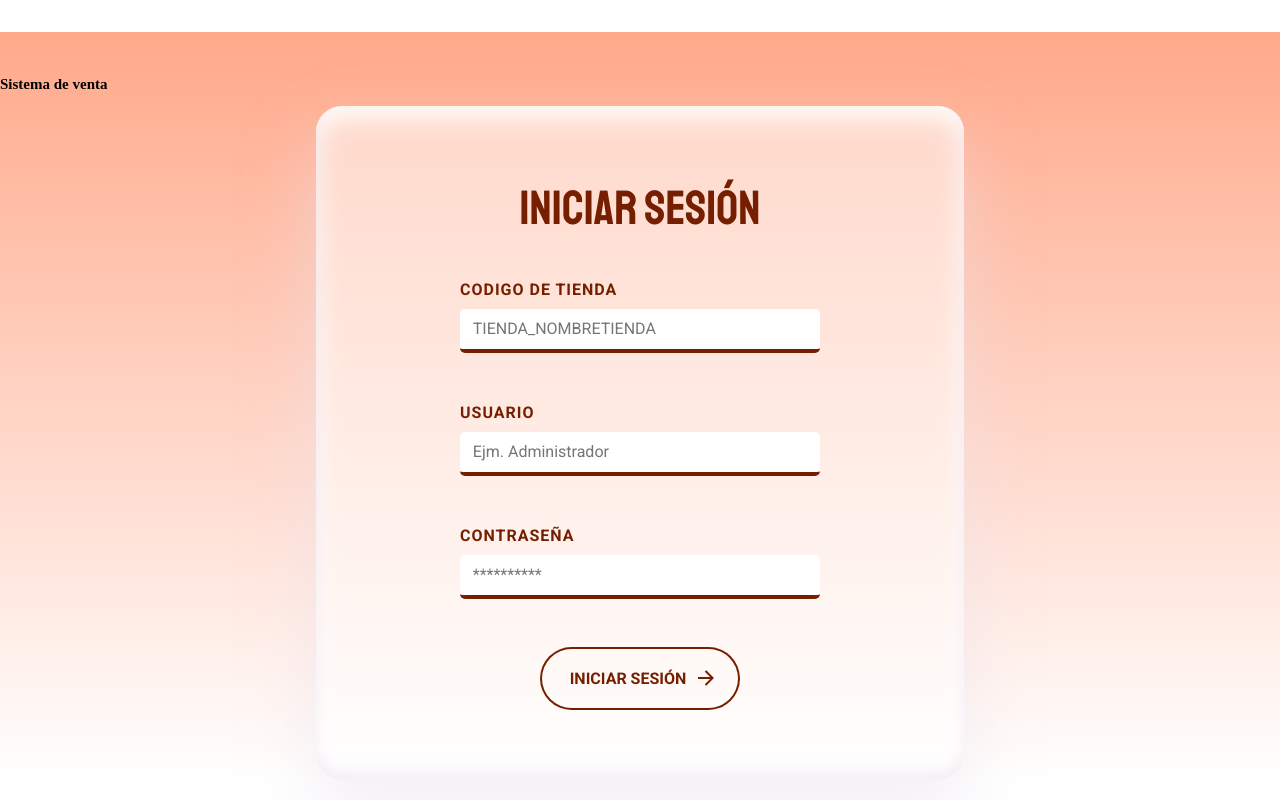
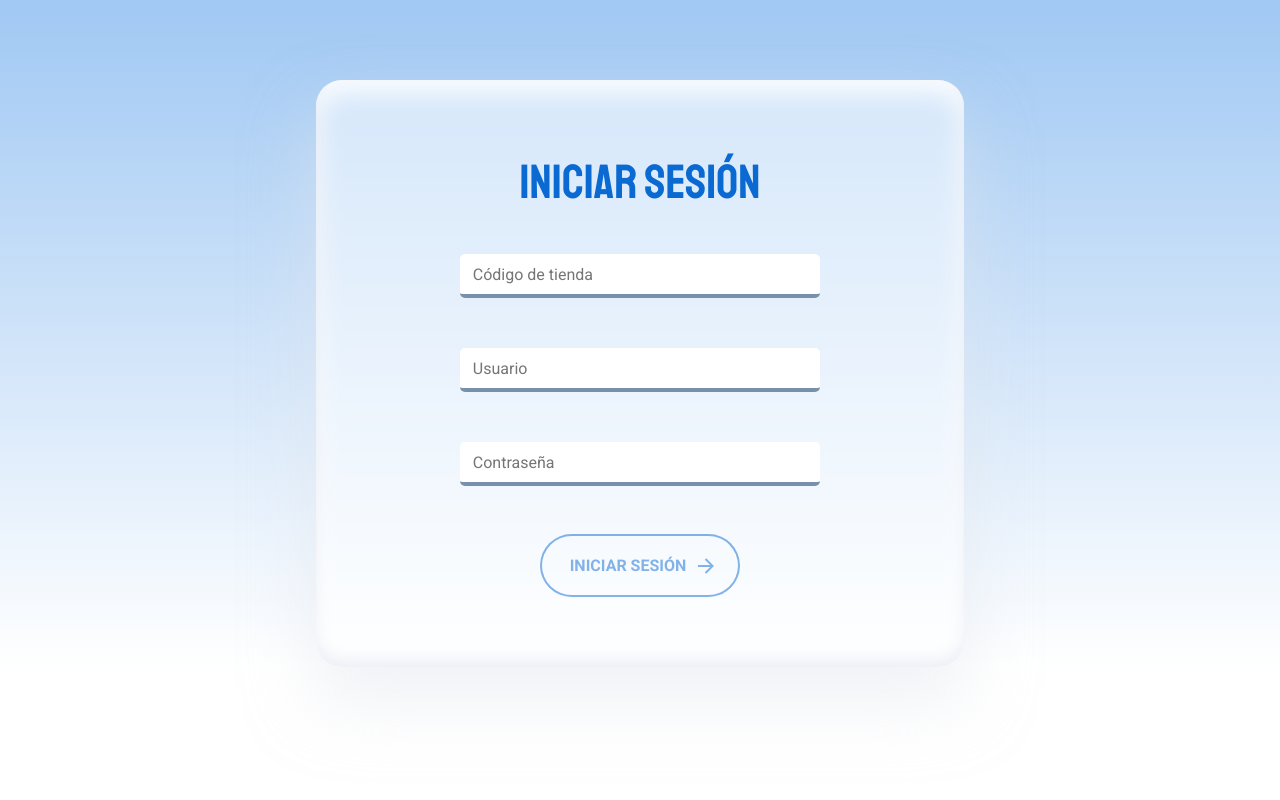
Before and after one commit to Bruce1302/sistema-ventas-ui, an Angular app: page /login in a window 1280 px wide. Built offline with nearby package versions, Linux system fonts and the light colour scheme; a web font is replaced by a local one.

Commit message:
mejorando detalles en el login

```diff
--- a/src/app/components/login/login.component.css
+++ b/src/app/components/login/login.component.css
@@ -1,9 +1,10 @@
+
 .contenedor-principal
 {
-  background: linear-gradient(to bottom, #FFA98A, #ffffff);
+  background: linear-gradient(to bottom, #a0c8f3, #ffffff);
   /*border: 1px solid black;*/
-  margin-top: 2rem ;
-  padding-top: 2rem;
+  /*margin-top: 2rem;*/
+  padding-top: 5rem;
 }
 
 .login-contenedor
@@ -23,7 +24,7 @@
   backdrop-filter: blur(5px);
   background-color: rgba(255, 255, 255, 0.5);
   border-radius: 26px;
-  box-shadow: 0px 35px 68px 0px rgba(233, 225, 238, 0.5), inset 0px -8px 16px 0px rgba(233, 225, 238, 0.6), inset 0px 11px 28px 0px rgb(255, 255, 255);
+  box-shadow: 0px 35px 68px 0px rgb(225 230 238 / 0.5), inset 0px -8px 16px 0px rgb(225 229 238 / 0.6), inset 0px 11px 28px 0px rgb(255, 255, 255);
 }
 
 .login-contenedor h3
@@ -36,7 +37,7 @@
 
   margin-bottom: 1rem;
 
-  color: #751F00;
+  color: #0a6ad2;
 }
 
 .form-contenedor
@@ -62,7 +63,6 @@
   align-content: center;
   justify-content: center;
 
-
 }
 
 .campos-contenedor label
@@ -73,13 +73,13 @@
 
   letter-spacing: 1px;
 
-  color: #751F00;
+  color: #0a6ad2;
 }
 
 .campos-contenedor input
 {
   border: none;
-  border-bottom: 4px solid #751F00;
+  border-bottom: 4px solid #7890a9;
   border-radius: 5px;
   font-family: "Roboto", sans-serif;
   font-size: clamp(0.7rem, 0.325rem + 1.2vw, 1rem);
@@ -87,15 +87,13 @@
   height: 1.5rem;
   transition: border-color 0.3s ease-in-out, box-shadow 0.3s ease-in-out;
 
-
-
 }
 
 .campos-contenedor input:focus
 {
   outline: none;
-  border-color: #FF6B35;
-  box-shadow: rgba(255, 107, 53, 0.2) 0px 7px 29px 0px;
+  border-color: #0a6ad2;
+  box-shadow: rgb(165 200 239) 0px 7px 20px 0px;
 
 }
 
@@ -108,7 +106,6 @@
   font-weight: 700;
   font-size: clamp(0.8rem, 0.55rem + 0.8vw, 1rem);
 
-
   position: relative;
   display: flex;
   align-items: center;
@@ -118,18 +115,29 @@
   border-color: transparent;
   background-color: inherit;
   border-radius: 100px;
-  color: #751F00 ;
-  box-shadow: 0 0 0 2px #751F00;
+  color: #0a6ad2 ;
+  box-shadow: 0 0 0 2px #0a6ad2;
   cursor: pointer;
   overflow: hidden;
   transition: all 0.6s cubic-bezier(0.23, 1, 0.32, 1);
+}
+
+.btn-ingresar:disabled
+{
+  cursor: not-allowed;
+  opacity: 0.5;
+}
+
+.btn-ingresar.desactivado
+{
+  cursor: wait;
 }
 
 .btn-ingresar  svg
 {
   position: absolute;
   width: 24px;
-  fill: #751F00;
+  fill: #0a6ad2;
   z-index: 9;
   transition: all 0.8s cubic-bezier(0.23, 1, 0.32, 1);
 }
@@ -152,7 +160,7 @@
   transform: translate(-50%, -50%);
   width: 20px;
   height: 20px;
-  background-color: #FF6B35;
+  background-color: #0a6ad2;
   border-radius: 50%;
   opacity: 0;
   transition: all 0.8s cubic-bezier(0.23, 1, 0.32, 1);
@@ -169,7 +177,7 @@
 .btn-ingresar:hover
 {
   box-shadow: 0 0 0 12px transparent;
-  color: #212121;
+  color: white;
   border-radius: 12px;
 }
 
@@ -190,13 +198,13 @@
 
 .btn-ingresar:hover svg
 {
-  fill: #212121;
+  fill: white;
 }
 
 .btn-ingresar:active
 {
   scale: 0.95;
-  box-shadow: 0 0 0 4px #FF6B35;
+  box-shadow: 0 0 0 4px #0a6ad2;
 }
 
 .btn-ingresar:hover .circle
--- a/src/app/components/login/login.component.html
+++ b/src/app/components/login/login.component.html
@@ -1,26 +1,25 @@
 <section class="contenedor-principal">
 
-  <h2>Sistema de venta</h2>
   <section class="login-contenedor">
     <h3>Iniciar Sesión</h3>
 
-    <form (ngSubmit)="iniciarSesion()" class="form-contenedor">
+    <form (ngSubmit)="iniciarSesion()" [formGroup]="loginForm" class="form-contenedor">
       <div class="campos-contenedor">
-        <label for="codigoTienda">CODIGO DE TIENDA</label>
-        <input type="text" id="codigoTienda" name="codigoTienda" [(ngModel)]="credenciales.codigoTienda" placeholder="TIENDA_NOMBRETIENDA">
+        <!--label for="codigoTienda">CÓDIGO DE TIENDA</label-->
+        <input type="text" id="codigoTienda" formControlName="codigoTienda" name="codigoTienda" placeholder="Código de tienda">
       </div>
 
       <div class="campos-contenedor">
-        <label for="username">USUARIO</label>
-        <input type="text" id="username" name="username" [(ngModel)]="credenciales.username" placeholder="Ejm. Administrador">
+        <!--label for="username">USUARIO</label-->
+        <input type="text" id="username" formControlName="username" name="username" placeholder="Usuario">
       </div>
 
       <div class="campos-contenedor">
-        <label for="password">CONTRASEÑA</label>
-        <input type="password" id="password" name="password" [(ngModel)]="credenciales.password" placeholder="**********">
+        <!--label for="password">CONTRASEÑA</label-->
+        <input type="password" id="password" formControlName="password" name="password" placeholder="Contraseña">
       </div>
 
-      <button type="submit" class="btn-ingresar">
+      <button type="submit" class="btn-ingresar" [disabled]=" loginForm.invalid || logueando()" [ngClass]="{'desactivado': logueando()}">
         <svg viewBox="0 0 24 24" class="arr-2" xmlns="http://www.w3.org/2000/svg">
           <path
             d="M16.1716 10.9999L10.8076 5.63589L12.2218 4.22168L20 11.9999L12.2218 19.778L10.8076 18.3638L16.1716 12.9999H4V10.9999H16.1716Z"
--- a/src/app/components/login/login.component.ts
+++ b/src/app/components/login/login.component.ts
@@ -1,9 +1,10 @@
-import { Component } from '@angular/core';
-import { FormsModule } from '@angular/forms';
+import { Component, inject, signal } from '@angular/core';
+import { FormBuilder, FormGroup, FormsModule, ReactiveFormsModule, Validators } from '@angular/forms';
 import { AuthService } from '../../services/auth.service';
 import {Router} from '@angular/router';
 import { TiendaService } from '../../services/tienda.service';
 import { ToastService } from '../../services/toast.service';
+import { NgClass } from '@angular/common';
 
 
 //creamos la interfaz con los datos necesarios para el login
@@ -18,7 +19,7 @@ export interface AuthRequestDTO
   standalone: true,
 
   //Para manejar formularios
-  imports: [FormsModule],
+  imports: [FormsModule, NgClass, ReactiveFormsModule],
   selector: 'app-login',
   styleUrl: './login.component.css',
   templateUrl: './login.component.html',
@@ -27,16 +28,31 @@ export interface AuthRequestDTO
 export class LoginComponent {
 
   credenciales: AuthRequestDTO = { username: '',password: '', codigoTienda: ''};
+  logueando = signal<boolean>(false);
+  private fb = inject(FormBuilder);
 
   // Inyectamos el servicio
   constructor(private authService: AuthService, private router: Router, private tiendaService: TiendaService, private toastService: ToastService) {}
 
+  loginForm: FormGroup = this.fb.group(
+    {
+      codigoTienda: ['', Validators.required],
+      username: ['', Validators.required],
+      password: ['', Validators.required]
+    }
+  )
+
   iniciarSesion()
   {
+    if (this.loginForm.invalid || this.logueando())
+      return;
+
+    this.logueando.set(true);
+
     //Enviamos la peticion y esperamos la respuesta
+    this.credenciales = this.loginForm.getRawValue();
     this.authService.iniciarSesion(this.credenciales).subscribe({
-      next: (respuesta: any) =>
-      {
+      next: (respuesta: any) => {
         console.log('Respuesta del servidor: ', respuesta);
 
         //Guardamos el token y la tienda
@@ -45,8 +61,7 @@ export class LoginComponent {
         this.authService.obtenerTiendaIdLogueada();
 
         const id = this.authService.tiendaId();
-        if (id)
-        {
+        if (id) {
           this.tiendaService.cargarTienda(id);
           console.log('facturacion activa: ' + this.tiendaService.tiendaActual()?.facturacionActiva);
         }
@@ -54,11 +69,12 @@ export class LoginComponent {
         console.log('Tienda cargada: ' + id);
 
         this.router.navigate(['/home']);
+        this.logueando.set(false);
       },
-      error: (error) =>
-      {
+      error: (error) => {
         console.log('Error al iniciar sesion: ', error);
         this.toastService.mostrar('El usuario o contraseña son invalidos.', 'error');
+        this.logueando.set(false);
       }
     });
 
--- a/src/environments/environment.development.ts
+++ b/src/environments/environment.development.ts
@@ -1,6 +1,6 @@
 export const environment = {
 
   production: false,
-  apiUrl: 'https://sistema-ventas-api-erjf.onrender.com'
+  apiUrl: 'http://localhost:8080'
 
 };
```
